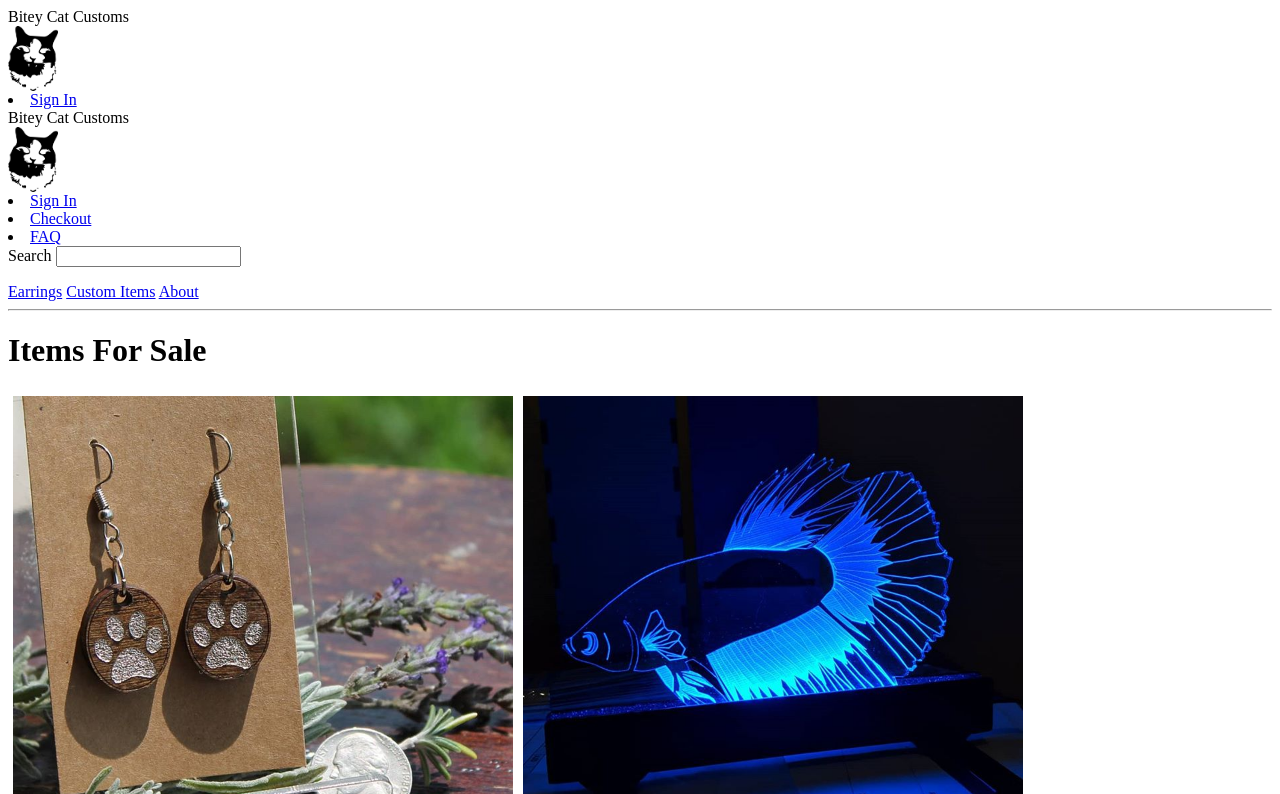
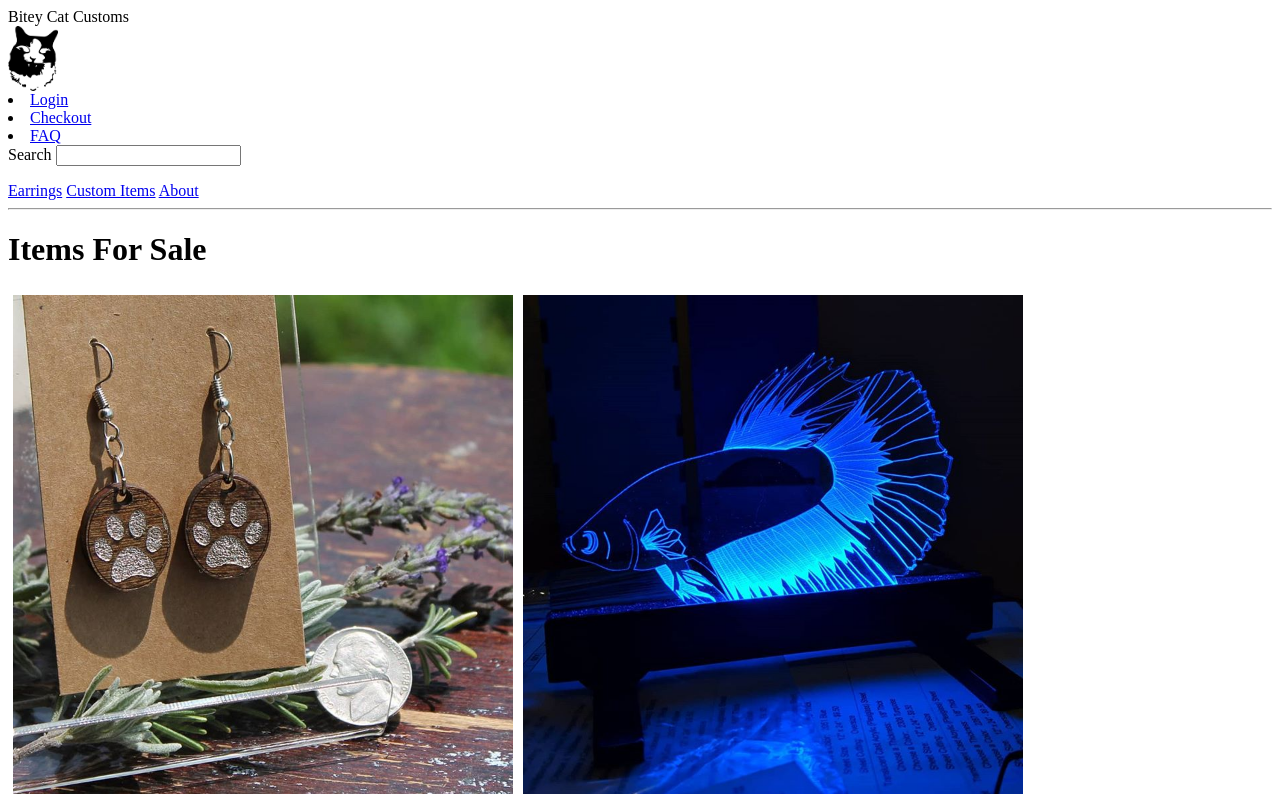
Before and after one commit to kcwilmot/354_website, a PHP site: page /index.php in a window 1280 px wide. Shown: the top 794 px of the page. Run offline with PHP 8.4, Linux system fonts and the light colour scheme.

Commit message:
fix header dup code

```diff
--- a/header.php
+++ b/header.php
@@ -8,7 +8,6 @@
 	<link href="favicon.png" type="image/png" rel="shortcut icon"/>
     <title>Bitey Cat Customs</title>
 
-
     <div id="header-nav">
         <div>
             Bitey Cat Customs<br>
@@ -17,16 +16,7 @@
         </div>
         <div>
             <li class="header-links">
-                <a href="login.php"> Sign In </a>
-    <div id="header-nav">
-        <div>
-            Bitey Cat Customs<br>
-            <img id="logo" src="img/logo.png" alt="Bitey Cat Customs">
-        </div>
-        <div>
-            <li class="header-links">
-                <a href="signin.php"> Sign In </a>
-            </li>
+                <a href="login.php"> Login </a>
             <li class="header-links">
                 <a href="checkout.php"> Checkout </a>
             <li class="header-links">
```
